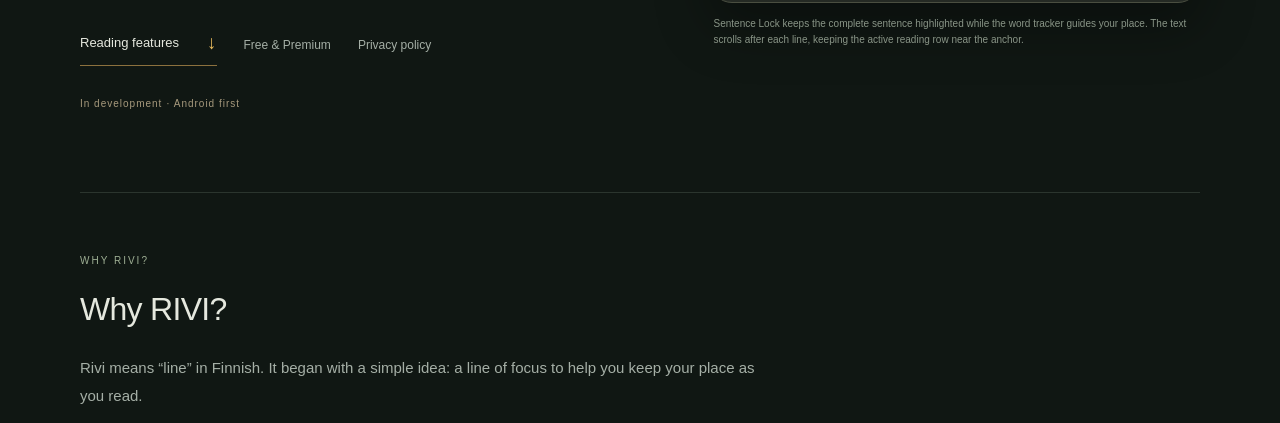
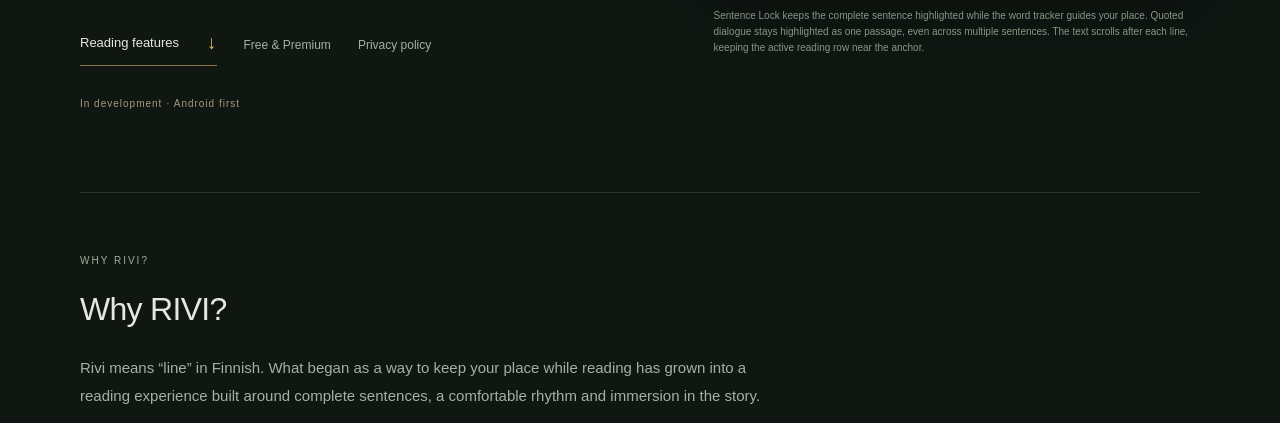
Before and after one commit to TemeK1/kapylabs, a plain HTML site: page apps/rivi/index.html in a window 1280 px wide. Shown: the part 519-942 px from the top of the page. Drawn offline with Linux system fonts and the light colour scheme.

Commit message:
Update app description

```diff
--- a/apps/rivi/index.html
+++ b/apps/rivi/index.html
@@ -41,13 +41,13 @@
             Your browser does not support embedded video.
           </video>
         </div>
-        <figcaption>Sentence Lock keeps the complete sentence highlighted while the word tracker guides your place. The text scrolls after each line, keeping the active reading row near the anchor.</figcaption>
+        <figcaption>Sentence Lock keeps the complete sentence highlighted while the word tracker guides your place. Quoted dialogue stays highlighted as one passage, even across multiple sentences. The text scrolls after each line, keeping the active reading row near the anchor.</figcaption>
       </figure>
     </section>
     <section class="plans-section wrap" aria-labelledby="why-rivi-title">
   <p class="eyebrow">WHY RIVI?</p><h2 id="why-rivi-title">Why RIVI?</h2>
   <div class="why-rivi-copy">
-    <p>Rivi means “line” in Finnish. It began with a simple idea: a line of focus to help you keep your place as you read.</p>
+    <p>Rivi means “line” in Finnish. What began as a way to keep your place while reading has grown into a reading experience built around complete sentences, a comfortable rhythm and immersion in the story.</p>
     <p>Flow and Text Anchor highlight complete sentences and guide reading at your chosen pace. Traditional ebook mode gives you fixed pages to turn yourself. Choose the type and spacing that feel comfortable.</p>
     <p>Choose from Georgia, Literata, a sans-serif font, Atkinson Hyperlegible, or OpenDyslexic.</p>
   </div>
```
Also changed, not shown: dist/apps/rivi/index.html (+2 -2 lines).
